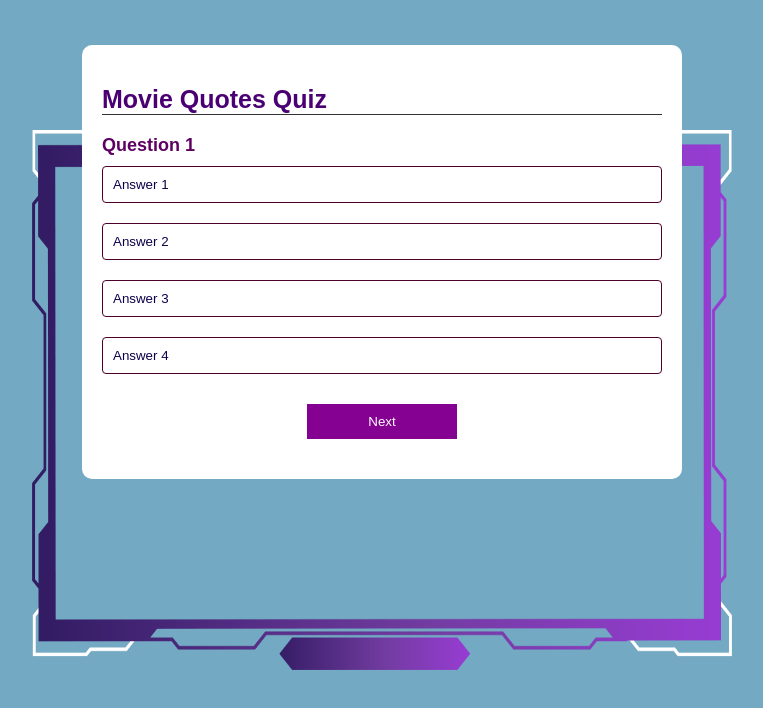
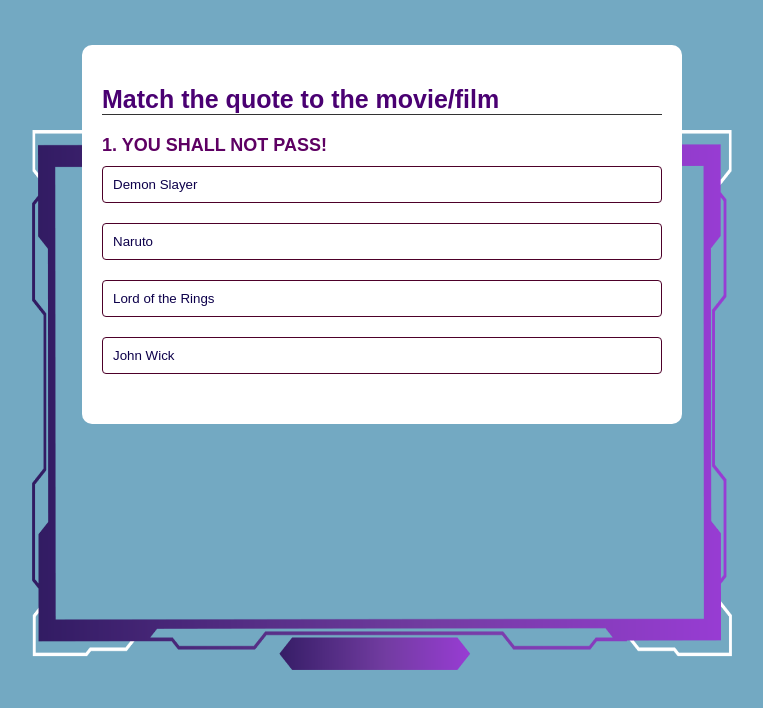
Before and after one commit to WLeahK98/Movie-Quotes-Quiz-Game, a plain HTML site: page index.html in a window 1280 px wide. Shown: the whole page, without its empty margins (258-1021 px from the left). Drawn offline with Linux system fonts and the light colour scheme.

Commit message:
Linked JavaScript file
Javascript code file with 4 questions and 4 answers.

```diff
--- a/index.html
+++ b/index.html
@@ -8,7 +8,7 @@
 <body>
 <!-- Games class, will be the box inside which the quiz questions and answers will be situated -->
 <div class="game">
-    <h1>Movie Quotes Quiz</h1> <!-- Title for the game -->
+    <h1>Match the quote to the movie/film</h1> <!-- Title for the game -->
     <div class="quiz">
         <!-- Question and answers for question 1 of the quiz game -->
         <h2 id="question">Question 1</h2>
@@ -23,5 +23,6 @@
         <button id="next-btn">Next</button>
     </div>
 </div>
+    <script src="script.js"></script>
 </body>
 </html>
--- /dev/null
+++ b/script.js
@@ -0,0 +1,97 @@
+
+const questions = [
+    {
+        question: "YOU SHALL NOT PASS!",
+        answers: [
+            { text: "Demon Slayer", correct: false},
+            { text: "Naruto", correct: false},
+            { text: "Lord of the Rings", correct: true},
+            { text: "John Wick", correct: false},
+        ]
+    },
+    {
+        question: "If you don’t like your destiny, don’t accept it. Instead, have the courage to change it!",
+        answers: [
+            { text: "Attack on Titan", correct: false },
+            { text: "Naruto", correct: true },
+            { text: "Lord of the Rings", correct: false },
+            { text: "John Wick", correct: false },
+        ]
+
+    },
+    {
+        question: "If you are feeling disheartened, that you are somehow not enough, SET YOUR HEART ABLAZE!",
+        answers: [
+            { text: "Demon Slayer", correct: true },
+            { text: "Naruto", correct: true },
+            { text: "Lord of the Rings", correct: false },
+            { text: "John Wick", correct: false },
+        ]
+
+    },
+    {
+        question: "People keep asking if I'm back and I havent really had an answer but now yeah, I'M THINKING I'M BACK!",
+        answers: [
+            { text: "Demon Slayer", correct: false },
+            { text: "Naruto", correct: true },
+            { text: "Lord of the Rings", correct: false },
+            { text: "John Wick", correct: true },
+        ]
+
+    },
+];
+const questionElement = document.getElementById("question");
+const answerButtons = document.getElementById("answer-buttons");
+const nextButton = document.getElementById("next-btn");
+
+let currentQuestionIndex = 0;
+let score = 0;
+
+function startQuiz(){
+    currentQuestionIndex = 0;
+    score = 0;
+    nextButton.innerHTML = "Next";
+    showQuestion();
+
+}
+
+function showQuestion(){
+    resetState();
+    let currentQuestion = questions[currentQuestionIndex];
+    let questionNo = currentQuestionIndex + 1;
+    questionElement.innerHTML = questionNo + ". " + currentQuestion.question;
+
+/* currentQuestion.answers will get the answers from within the question index sections
+it will also display the answers text within each button*/
+    currentQuestion.answers.forEach(answer => {
+        const button = document.createElement("button");
+        button.innerHTML = answer.text;
+        button.classList.add("btn");
+        answerButtons.appendChild(button);
+        if (answer.correct){
+            button.dataset.correct = answer.correct;
+        }
+        button.addEventListener("click", selectAnswer);
+    })
+}
+
+function resetState(){
+    nextButton.style.display = "none";
+    while(answerButtons.firstChild){
+        answerButtons.removeChild(answerButtons.firstChild);
+    }
+}
+
+function selectAnswer(e){
+    const selectedBtn = e.target;
+    const isCorrect = selectedBtn.dataset.correct === "true";
+    if(isCorrect){
+        selectedBtn.classList.add("correct");
+    }else{
+        selectedBtn.classList.add("incorrect");
+    }
+}
+
+/*Calling the startQuiz function an will set the current index to 0, score to 0 and display button text.
+Then it wil call the showQuestions function*/
+startQuiz()
--- a/style.css
+++ b/style.css
@@ -76,5 +76,13 @@ body{
     margin: 20px auto 0;
     border: 4px;
     cursor: pointer;
-    display: block;
+    display: none;
 }
+
+.correct{
+    background: green;
+}
+
+.incorrect{
+    background:red;
+}
```
